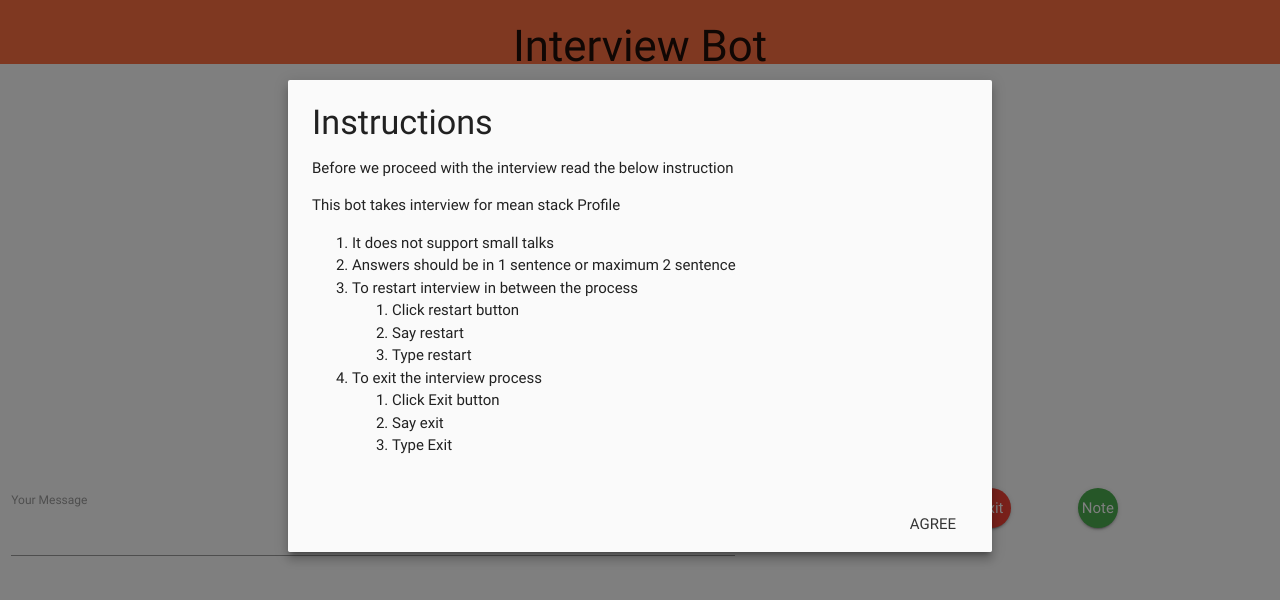
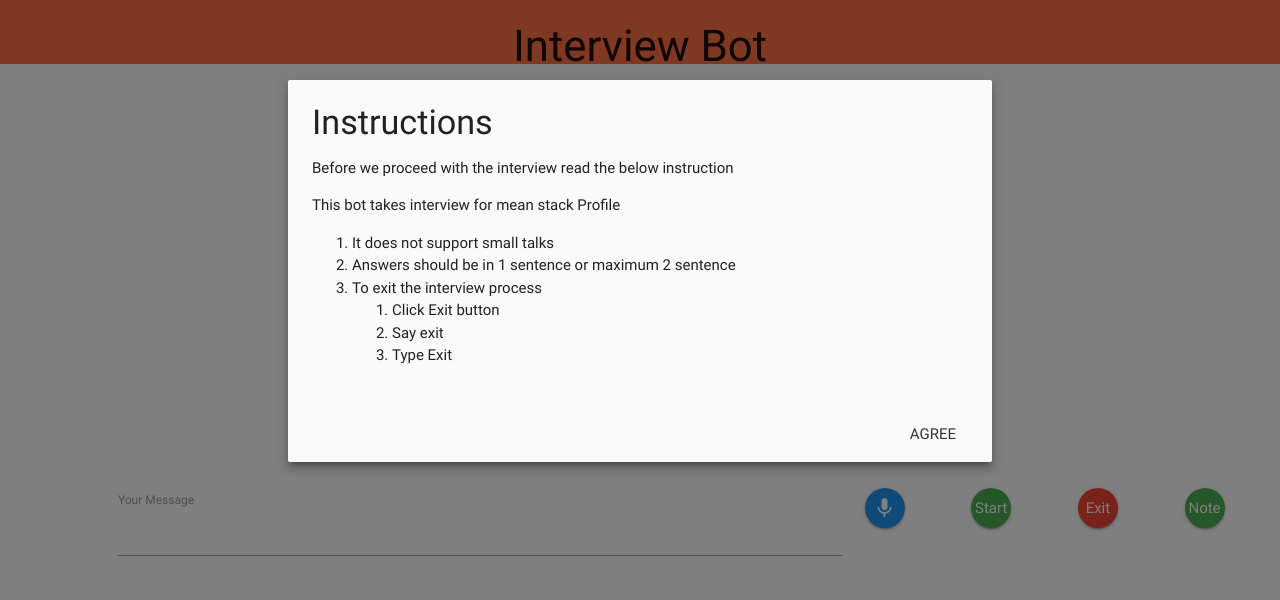
Before and after one commit to Divyanshu-Saini/angular-chatbot, an Angular app: page / in a window 1280 px wide. Shown: the top 600 px of the page. Built offline with nearby package versions, Linux system fonts and the light colour scheme; what api-ai-javascript would draw is missing.

Commit message:
minor fixes

```diff
--- a/src/app/chat/chat-dialog/chat-dialog.component.html
+++ b/src/app/chat/chat-dialog/chat-dialog.component.html
@@ -21,7 +21,7 @@
 
 <div class="footer">
   <div class="row">
-    <div class="col s7 m7">
+    <div class="col s7 m7 offset-s1 offset-m1">
       <label for="nameField">Your Message</label>
       <input type="text" [(ngModel)]="formValue" (keyup.enter)="sendMessage()">
     </div>
@@ -45,7 +45,7 @@
 
     </div>
     <div class="col s1 m1">
-      <button class="btn-floating btn-medium green modal-trigger" data-target="modal1">Note
+      <button class="btn-floating btn-medium green modal-trigger blue" data-target="modal1">Note
       </button>
     </div>
   </div>
@@ -59,13 +59,13 @@
     <ol>
       <li>It does not support small talks</li>
       <li>Answers should be in 1 sentence or maximum 2 sentence</li>
-      <li>To restart interview in between the process
+      <!-- <li>To restart interview in between the process
         <ol>
           <li>Click restart button </li>
           <li>Say restart</li>
           <li>Type restart</li>
         </ol>
-      </li>
+      </li> -->
       <li>To exit the interview process
         <ol>
           <li>Click Exit button</li>
```
